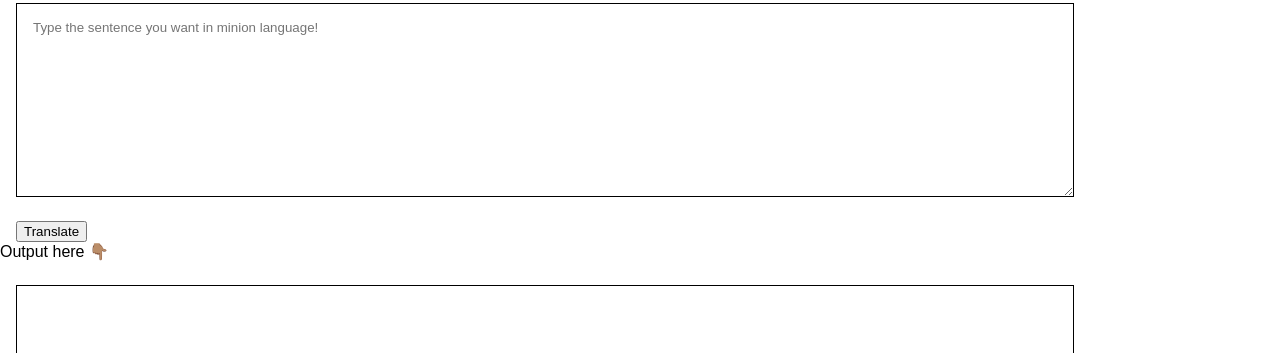
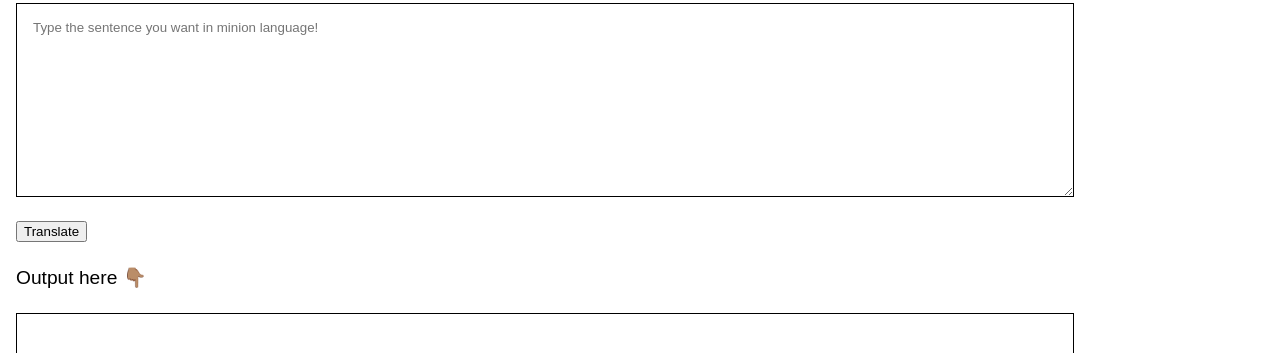
Before and after one commit to aritrabarik/neoG.camp-lesson-Four-markSix, a plain HTML site: page index.html in a window 1280 px wide. Shown: the part 79-432 px from the top of the page. Drawn offline with Linux system fonts and the light colour scheme.

Commit message:
styling update

```diff
--- a/index.html
+++ b/index.html
@@ -14,7 +14,7 @@
       id="input-txt"
     ></textarea>
     <button id="btn-translate">Translate</button>
-    <div id="">Output here 👇🏽</div>
+    <div id="output-head">Output here 👇🏽</div>
     <div id="output-txt"></div>
     <script src="app.js"></script>
   </body>
```
